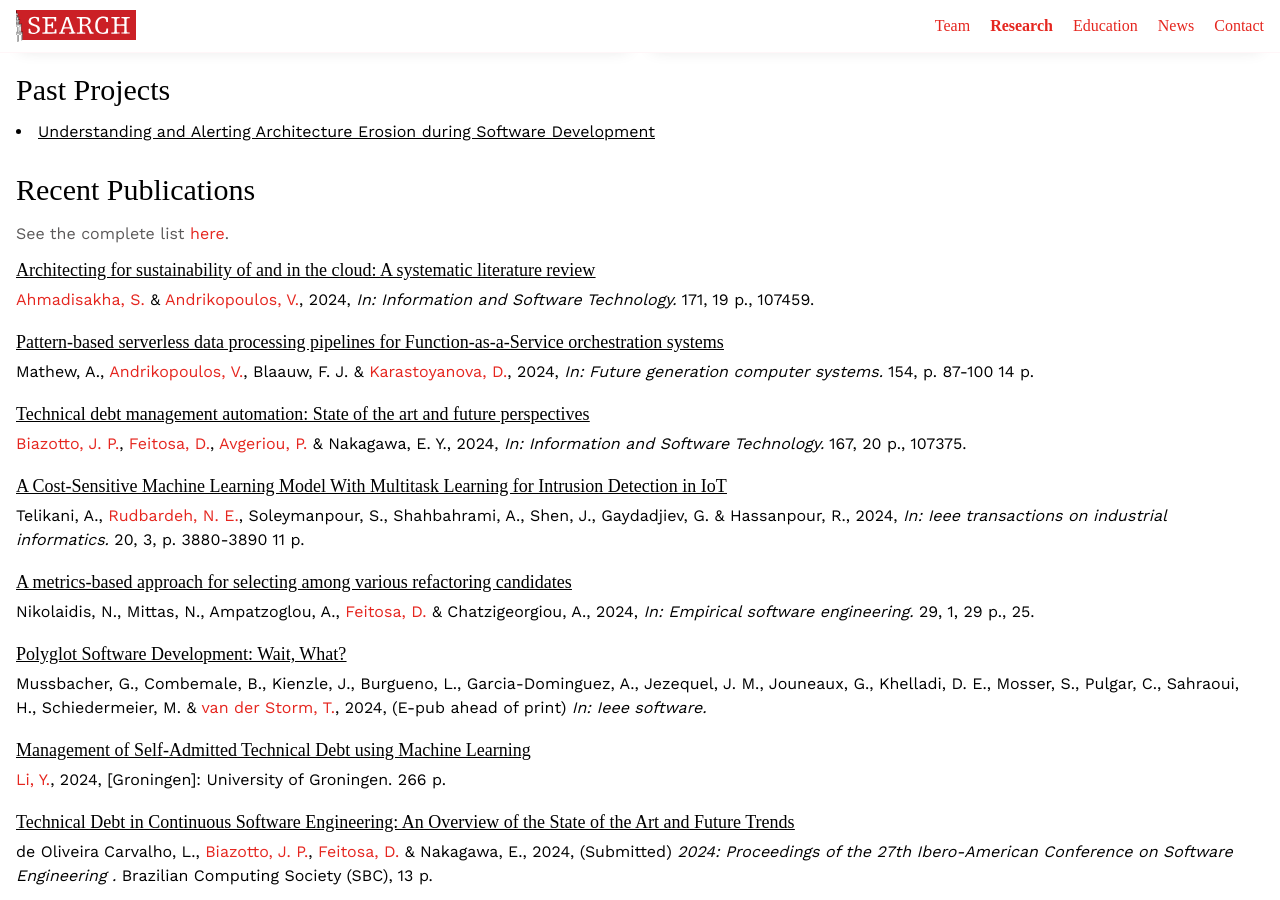
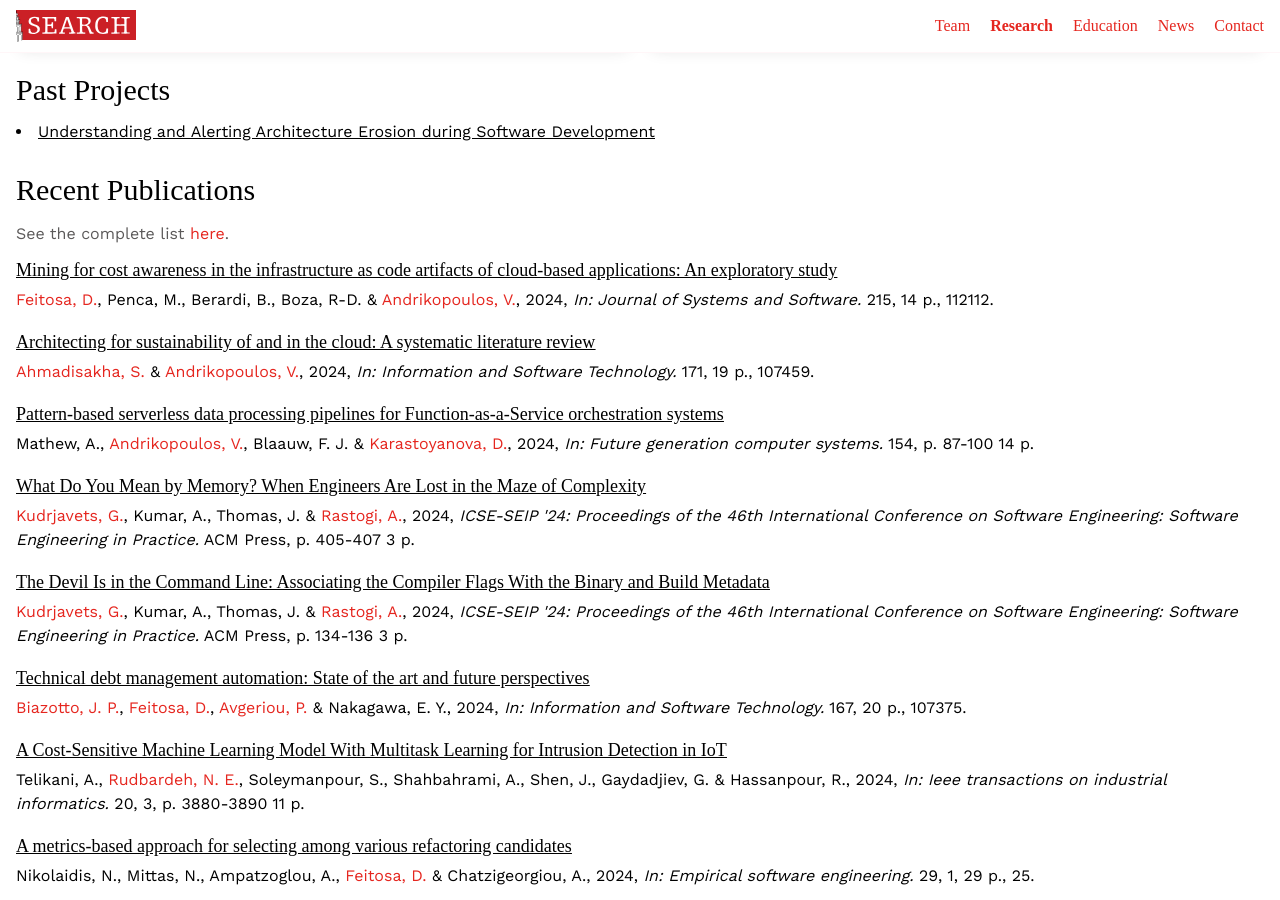
Before and after one commit to search-rug/search-rug.github.io, a Jekyll site: the page built from _pages/research.html, in a window 1280 px wide and 900 px high, scrolled down 944 px. Built offline with Jekyll 4.4.1, drawn with Linux system fonts in a browser that asks for light colours; some web fonts are replaced; some of the changed text lies outside the part shown.

Commit message:
Update contributions

```diff
--- a/_data/datasets.json
+++ b/_data/datasets.json
@@ -1,4 +1,9 @@
 [
+    {
+        "title": "Supplementary Material for Mining Cost Awareness in the Infrastructure as Code Artifacts of Cloud-based Applications",
+        "url": "https://research.rug.nl/en/datasets/supplementary-material-for-mining-cost-awareness-in-the-infrastru",
+        "description": "<div class=\"rendering rendering_dataset rendering_short rendering_dataset_short\"><h3 class=\"title\"><a rel=\"DataSet\" href=\"https://research.rug.nl/en/datasets/supplementary-material-for-mining-cost-awareness-in-the-infrastru\" class=\"link\"><span>Supplementary Material for Mining Cost Awareness in the Infrastructure as Code Artifacts of Cloud-based Applications</span></a></h3><p><a rel=\"Person\" href=\"https://research.rug.nl/en/persons/daniel-feitosa\" class=\"link person\"><span>Feitosa, D.</span></a> (Creator), Penca, M. (Creator), Berardi, B. (Creator), Boza, R. (Creator) &amp; <a rel=\"Person\" href=\"https://research.rug.nl/en/persons/vasilios-andrikopoulos\" class=\"link person\"><span>Andrikopoulos, V.</span></a> (Creator), ZENODO, <span class=\"date\">2024</span></p></div>"
+    },
     {
         "title": "Replication package for identifying four types of SATD from four different sources",
         "url": "https://research.rug.nl/en/datasets/replication-package-for-identifying-four-types-of-satd-from-four-",
@@ -7,7 +12,7 @@
     {
         "title": "Supplementary Material of the paper entitled \"Governing Digital Twin technology on smart and sustainable tourism\"",
         "url": "https://research.rug.nl/en/datasets/supplementary-material-of-the-paper-entitled-governing-digital-tw",
-        "description": "<div class=\"rendering rendering_dataset rendering_short rendering_dataset_short\"><h3 class=\"title\"><a rel=\"DataSet\" href=\"https://research.rug.nl/en/datasets/supplementary-material-of-the-paper-entitled-governing-digital-tw\" class=\"link\"><span>Supplementary Material of the paper entitled \"Governing Digital Twin technology on smart and sustainable tourism\"</span></a></h3><p><a rel=\"Person\" href=\"https://research.rug.nl/en/persons/eko-rahmadian-rahmadian\" class=\"link person\"><span>Rahmadian, E. R.</span></a> (Contributor), <a rel=\"Person\" href=\"https://research.rug.nl/en/persons/daniel-feitosa\" class=\"link person\"><span>Feitosa, D.</span></a> (Contributor) &amp; <a rel=\"Person\" href=\"https://research.rug.nl/en/persons/andrej-zwitter\" class=\"link person\"><span>Zwitter, A.</span></a> (Contributor), ZENODO, <span class=\"date\">2022</span></p></div>"
+        "description": "<div class=\"rendering rendering_dataset rendering_short rendering_dataset_short\"><h3 class=\"title\"><a rel=\"DataSet\" href=\"https://research.rug.nl/en/datasets/supplementary-material-of-the-paper-entitled-governing-digital-tw\" class=\"link\"><span>Supplementary Material of the paper entitled \"Governing Digital Twin technology on smart and sustainable tourism\"</span></a></h3><p>Rahmadian, E. (Contributor), <a rel=\"Person\" href=\"https://research.rug.nl/en/persons/daniel-feitosa\" class=\"link person\"><span>Feitosa, D.</span></a> (Contributor) &amp; <a rel=\"Person\" href=\"https://research.rug.nl/en/persons/andrej-zwitter\" class=\"link person\"><span>Zwitter, A.</span></a> (Contributor), ZENODO, <span class=\"date\">2022</span></p></div>"
     },
     {
         "title": "GitRanking: A Ranking of GitHub Topics for Software Classification using Active Sampling",
--- a/_data/publications.json
+++ b/_data/publications.json
@@ -1,4 +1,9 @@
 [
+    {
+        "title": "Mining for cost awareness in the infrastructure as code artifacts of cloud-based applications: An exploratory study",
+        "url": "https://research.rug.nl/en/publications/mining-for-cost-awareness-in-the-infrastructure-as-code-artifacts",
+        "description": "<div class=\"rendering rendering_researchoutput  rendering_researchoutput_portal-short rendering_contributiontojournal rendering_portal-short rendering_contributiontojournal_portal-short\"><h3 class=\"title\"><a rel=\"ContributionToJournal\" href=\"https://research.rug.nl/en/publications/mining-for-cost-awareness-in-the-infrastructure-as-code-artifacts\" class=\"link\"><span>Mining for cost awareness in the infrastructure as code artifacts of cloud-based applications: An exploratory study</span></a></h3><a rel=\"Person\" href=\"https://research.rug.nl/en/persons/daniel-feitosa\" class=\"link person\"><span>Feitosa, D.</span></a>, <span>Penca, M.</span>, <span>Berardi, B.</span>, <span>Boza, R-D.</span> &amp; <a rel=\"Person\" href=\"https://research.rug.nl/en/persons/vasilios-andrikopoulos\" class=\"link person\"><span>Andrikopoulos, V.</span></a>, <span class=\"date\">2024</span>, <span class=\"journal\">In: <span>Journal of Systems and Software.</span></span> <span class=\"volume\">215</span>, <span class=\"numberofpages\">14 p.</span>, 112112.</div>"
+    },
     {
         "title": "Architecting for sustainability of and in the cloud: A systematic literature review",
         "url": "https://research.rug.nl/en/publications/architecting-for-sustainability-of-and-in-the-cloud-a-systematic-",
@@ -8,6 +13,16 @@
         "title": "Pattern-based serverless data processing pipelines for Function-as-a-Service orchestration systems",
         "url": "https://research.rug.nl/en/publications/pattern-based-serverless-data-processing-pipelines-for-function-a",
         "description": "<div class=\"rendering rendering_researchoutput  rendering_researchoutput_portal-short rendering_contributiontojournal rendering_portal-short rendering_contributiontojournal_portal-short\"><h3 class=\"title\"><a rel=\"ContributionToJournal\" href=\"https://research.rug.nl/en/publications/pattern-based-serverless-data-processing-pipelines-for-function-a\" class=\"link\"><span>Pattern-based serverless data processing pipelines for Function-as-a-Service orchestration systems</span></a></h3><span>Mathew, A.</span>, <a rel=\"Person\" href=\"https://research.rug.nl/en/persons/vasilios-andrikopoulos\" class=\"link person\"><span>Andrikopoulos, V.</span></a>, <span>Blaauw, F. J.</span> &amp; <a rel=\"Person\" href=\"https://research.rug.nl/en/persons/dimka-karastoyanova\" class=\"link person\"><span>Karastoyanova, D.</span></a>, <span class=\"date\">2024</span>, <span class=\"journal\">In: <span>Future generation computer systems.</span></span> <span class=\"volume\">154</span>, <span class=\"pages\">p. 87-100</span> <span class=\"numberofpages\">14 p.</span></div>"
+    },
+    {
+        "title": "What Do You Mean by Memory? When Engineers Are Lost in the Maze of Complexity",
+        "url": "https://research.rug.nl/en/publications/what-do-you-mean-by-memory-when-engineers-are-lost-in-the-maze-of",
+        "description": "<div class=\"rendering rendering_researchoutput  rendering_researchoutput_portal-short rendering_contributiontobookanthology rendering_portal-short rendering_contributiontobookanthology_portal-short\"><h3 class=\"title\"><a rel=\"ContributionToBookAnthology\" href=\"https://research.rug.nl/en/publications/what-do-you-mean-by-memory-when-engineers-are-lost-in-the-maze-of\" class=\"link\"><span>What Do You Mean by Memory? When Engineers Are Lost in the Maze of Complexity</span></a></h3><a rel=\"Person\" href=\"https://research.rug.nl/en/persons/gunnar-kudrjavets\" class=\"link person\"><span>Kudrjavets, G.</span></a>, <span>Kumar, A.</span>, <span>Thomas, J.</span> &amp; <a rel=\"Person\" href=\"https://research.rug.nl/en/persons/ayushi-rastogi\" class=\"link person\"><span>Rastogi, A.</span></a>, <span class=\"date\">2024</span>, <em>ICSE-SEIP '24: Proceedings of the 46th International Conference on Software Engineering: Software Engineering in Practice.</em> <span>ACM Press</span>, <span class=\"pages\">p. 405-407</span> <span class=\"numberofpages\">3 p.</span></div>"
+    },
+    {
+        "title": "The Devil Is in the Command Line: Associating the Compiler Flags With the Binary and Build Metadata",
+        "url": "https://research.rug.nl/en/publications/the-devil-is-in-the-command-line-associating-the-compiler-flags-w",
+        "description": "<div class=\"rendering rendering_researchoutput  rendering_researchoutput_portal-short rendering_contributiontobookanthology rendering_portal-short rendering_contributiontobookanthology_portal-short\"><h3 class=\"title\"><a rel=\"ContributionToBookAnthology\" href=\"https://research.rug.nl/en/publications/the-devil-is-in-the-command-line-associating-the-compiler-flags-w\" class=\"link\"><span>The Devil Is in the Command Line:  Associating the Compiler Flags With the Binary and Build Metadata</span></a></h3><a rel=\"Person\" href=\"https://research.rug.nl/en/persons/gunnar-kudrjavets\" class=\"link person\"><span>Kudrjavets, G.</span></a>, <span>Kumar, A.</span>, <span>Thomas, J.</span> &amp; <a rel=\"Person\" href=\"https://research.rug.nl/en/persons/ayushi-rastogi\" class=\"link person\"><span>Rastogi, A.</span></a>, <span class=\"date\">2024</span>, <em>ICSE-SEIP '24: Proceedings of the 46th International Conference on Software Engineering: Software Engineering in Practice.</em> <span>ACM Press</span>, <span class=\"pages\">p. 134-136</span> <span class=\"numberofpages\">3 p.</span></div>"
     },
     {
         "title": "Technical debt management automation: State of the art and future perspectives",
@@ -67,7 +82,7 @@
     {
         "title": "Digital twins, big data governance, and sustainable tourism",
         "url": "https://research.rug.nl/en/publications/digital-twins-big-data-governance-and-sustainable-tourism",
-        "description": "<div class=\"rendering rendering_researchoutput  rendering_researchoutput_portal-short rendering_contributiontojournal rendering_portal-short rendering_contributiontojournal_portal-short\"><h3 class=\"title\"><a rel=\"ContributionToJournal\" href=\"https://research.rug.nl/en/publications/digital-twins-big-data-governance-and-sustainable-tourism\" class=\"link\"><span>Digital twins, big data governance, and sustainable tourism</span></a></h3><a rel=\"Person\" href=\"https://research.rug.nl/en/persons/eko-rahmadian-rahmadian\" class=\"link person\"><span>Rahmadian, E. R.</span></a>, <a rel=\"Person\" href=\"https://research.rug.nl/en/persons/daniel-feitosa\" class=\"link person\"><span>Feitosa, D.</span></a> &amp; <span>Virantina, Y.</span>, <span class=\"date\">2023</span>, <span class=\"journal\">In: <span>Ethics and Information Technology.</span></span> <span class=\"volume\">25</span>, <span class=\"journalnumber\">4</span>, 61.</div>"
+        "description": "<div class=\"rendering rendering_researchoutput  rendering_researchoutput_portal-short rendering_contributiontojournal rendering_portal-short rendering_contributiontojournal_portal-short\"><h3 class=\"title\"><a rel=\"ContributionToJournal\" href=\"https://research.rug.nl/en/publications/digital-twins-big-data-governance-and-sustainable-tourism\" class=\"link\"><span>Digital twins, big data governance, and sustainable tourism</span></a></h3><span>Rahmadian, E. R.</span>, <a rel=\"Person\" href=\"https://research.rug.nl/en/persons/daniel-feitosa\" class=\"link person\"><span>Feitosa, D.</span></a> &amp; <span>Virantina, Y.</span>, <span class=\"date\">2023</span>, <span class=\"journal\">In: <span>Ethics and Information Technology.</span></span> <span class=\"volume\">25</span>, <span class=\"journalnumber\">4</span>, 61.</div>"
     },
     {
         "title": "Warnings: Violation symptoms indicating architecture erosion",
@@ -127,7 +142,7 @@
     {
         "title": "Big Data Governance: The Case of Mobile Positioning Data for Official Tourism Statistics In Indonesia",
         "url": "https://research.rug.nl/en/publications/big-data-governance-the-case-of-mobile-positioning-data-for-offic",
-        "description": "<div class=\"rendering rendering_researchoutput  rendering_researchoutput_portal-short rendering_contributiontobookanthology rendering_portal-short rendering_contributiontobookanthology_portal-short\"><h3 class=\"title\"><a rel=\"ContributionToBookAnthology\" href=\"https://research.rug.nl/en/publications/big-data-governance-the-case-of-mobile-positioning-data-for-offic\" class=\"link\"><span>Big Data Governance: The Case of Mobile Positioning Data for Official Tourism Statistics In Indonesia</span></a></h3><a rel=\"Person\" href=\"https://research.rug.nl/en/persons/eko-rahmadian-rahmadian\" class=\"link person\"><span>Rahmadian, E.</span></a>, <span>Virantina, Y.</span>, <a rel=\"Person\" href=\"https://research.rug.nl/en/persons/daniel-feitosa\" class=\"link person\"><span>Feitosa, D.</span></a>, <a rel=\"Person\" href=\"https://research.rug.nl/en/persons/andrej-zwitter\" class=\"link person\"><span>Zwitter, A.</span></a> &amp; <span>Kanti Lestari, T.</span>, <span class=\"date\">2023</span>, (Accepted/In press) <em>The 64th World Statistics Congress.</em> <span>ISI</span>, <span class=\"numberofpages\">8 p.</span></div>"
+        "description": "<div class=\"rendering rendering_researchoutput  rendering_researchoutput_portal-short rendering_contributiontobookanthology rendering_portal-short rendering_contributiontobookanthology_portal-short\"><h3 class=\"title\"><a rel=\"ContributionToBookAnthology\" href=\"https://research.rug.nl/en/publications/big-data-governance-the-case-of-mobile-positioning-data-for-offic\" class=\"link\"><span>Big Data Governance: The Case of Mobile Positioning Data for Official Tourism Statistics In Indonesia</span></a></h3><span>Rahmadian, E.</span>, <span>Virantina, Y.</span>, <a rel=\"Person\" href=\"https://research.rug.nl/en/persons/daniel-feitosa\" class=\"link person\"><span>Feitosa, D.</span></a>, <a rel=\"Person\" href=\"https://research.rug.nl/en/persons/andrej-zwitter\" class=\"link person\"><span>Zwitter, A.</span></a> &amp; <span>Kanti Lestari, T.</span>, <span class=\"date\">2023</span>, (Accepted/In press) <em>The 64th World Statistics Congress.</em> <span>ISI</span>, <span class=\"numberofpages\">8 p.</span></div>"
     },
     {
         "title": "Improving hardware/software interface management in systems of systems through documentation as code",
@@ -153,16 +168,6 @@
         "title": "Artifact Traceability in DevOps: An Industrial Experience Report",
         "url": "https://research.rug.nl/en/publications/artifact-traceability-in-devops-an-industrial-experience-report",
         "description": "<div class=\"rendering rendering_researchoutput  rendering_researchoutput_portal-short rendering_contributiontobookanthology rendering_portal-short rendering_contributiontobookanthology_portal-short\"><h3 class=\"title\"><a rel=\"ContributionToBookAnthology\" href=\"https://research.rug.nl/en/publications/artifact-traceability-in-devops-an-industrial-experience-report\" class=\"link\"><span>Artifact Traceability in DevOps: An Industrial Experience Report</span></a></h3><a rel=\"Person\" href=\"https://research.rug.nl/en/persons/zaki-bin-mohamad-pauzi\" class=\"link person\"><span>Pauzi, Z.</span></a>, <span>Thind, R.</span> &amp; <a rel=\"Person\" href=\"https://research.rug.nl/en/persons/andrea-capiluppi\" class=\"link person\"><span>Capiluppi, A.</span></a>, <span class=\"date\">2023</span>, <em>Proceedings of EASE 2023 - Evaluation and Assessment in Software Engineering.</em> <span>Association for Computing Machinery</span>, <span class=\"pages\">p. 180-183</span> <span class=\"numberofpages\">4 p.</span> (ACM International Conference Proceeding Series).</div>"
-    },
-    {
-        "title": "Code Reviewer Recommendation for Architecture Violations: An Exploratory Study",
-        "url": "https://research.rug.nl/en/publications/code-reviewer-recommendation-for-architecture-violations-an-explo",
-        "description": "<div class=\"rendering rendering_researchoutput  rendering_researchoutput_portal-short rendering_contributiontobookanthology rendering_portal-short rendering_contributiontobookanthology_portal-short\"><h3 class=\"title\"><a rel=\"ContributionToBookAnthology\" href=\"https://research.rug.nl/en/publications/code-reviewer-recommendation-for-architecture-violations-an-explo\" class=\"link\"><span>Code Reviewer Recommendation for Architecture Violations: An Exploratory Study</span></a></h3><a rel=\"Person\" href=\"https://research.rug.nl/en/persons/ruiyin-li\" class=\"link person\"><span>Li, R.</span></a>, <span>Liang, P.</span> &amp; <a rel=\"Person\" href=\"https://research.rug.nl/en/persons/paris-avgeriou\" class=\"link person\"><span>Avgeriou, P.</span></a>, <span class=\"date\">2023</span>, <em>Proceedings of the 27th International Conference on Evaluation and Assessment in Software Engineering.</em> <span>ACM Press</span>, <span class=\"pages\">p. 42-51</span> <span class=\"numberofpages\">10 p.</span></div>"
-    },
-    {
-        "title": "Governing Digital Twin technology for smart and sustainable tourism: A case study in applying a documentation framework for architecture decisions",
-        "url": "https://research.rug.nl/en/publications/governing-digital-twin-technology-for-smart-and-sustainable-touri",
-        "description": "<div class=\"rendering rendering_researchoutput  rendering_researchoutput_portal-short rendering_contributiontobookanthology rendering_portal-short rendering_contributiontobookanthology_portal-short\"><h3 class=\"title\"><a rel=\"ContributionToBookAnthology\" href=\"https://research.rug.nl/en/publications/governing-digital-twin-technology-for-smart-and-sustainable-touri\" class=\"link\"><span>Governing Digital Twin technology for smart and sustainable tourism: A case study in applying a documentation framework for architecture decisions</span></a></h3><a rel=\"Person\" href=\"https://research.rug.nl/en/persons/eko-rahmadian-rahmadian\" class=\"link person\"><span>Rahmadian, E.</span></a>, <a rel=\"Person\" href=\"https://research.rug.nl/en/persons/daniel-feitosa\" class=\"link person\"><span>Feitosa, D.</span></a> &amp; <a rel=\"Person\" href=\"https://research.rug.nl/en/persons/andrej-zwitter\" class=\"link person\"><span>Zwitter, A.</span></a>, <span class=\"date\">2023</span>, <em>Handbook on the Politics and Governance of Big Data and Artificial Intelligence.</em> Zwitter, A. &amp; G.Strein, O. (eds.). <span>Edward Elgar Publishing</span>, <span class=\"pages\">p. 105-137</span> <span class=\"numberofpages\">33 p.</span></div>"
     },
     {
         "title": "Automatic identification of self-admitted technical debt from four different sources",
```
